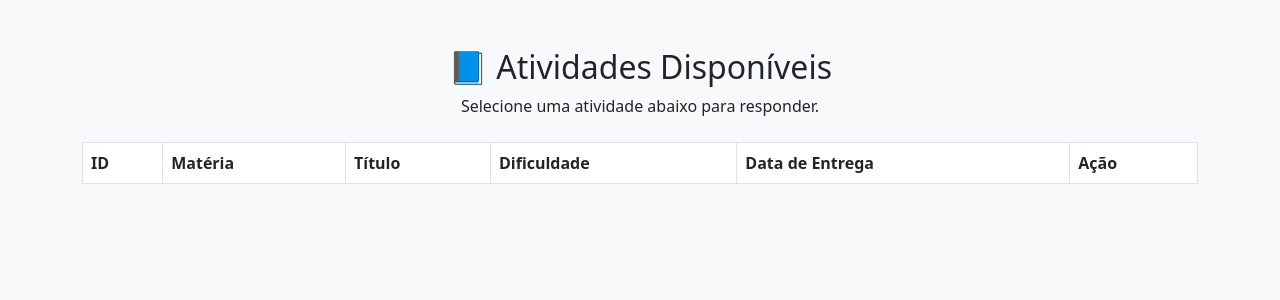
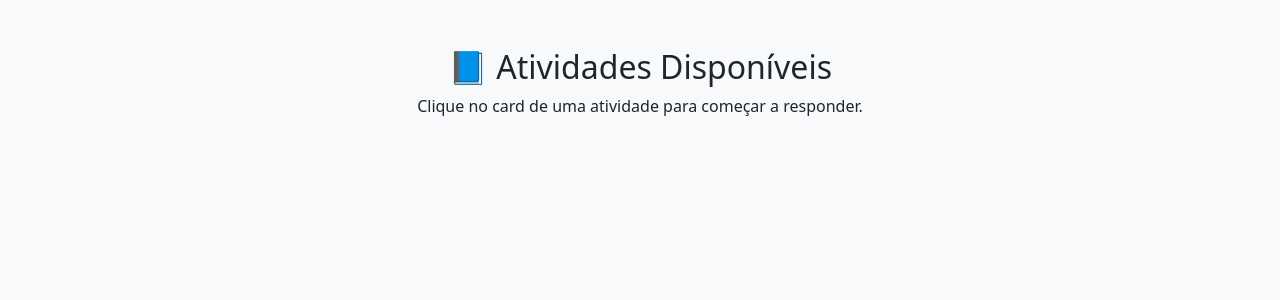
Before and after one commit to VictorLeonardo1346/tcc-projeto-smartlearn, a Flask app: page /aluno in a window 1280 px wide. Shown: the top 300 px of the page. Run offline with Flask 3, Linux system fonts and the light colour scheme; data comes from the database, SQL or seed files in the repository; both versions use the stored data as it was after the commit; lists and menus that the app fills with data are empty.

Commit message:
adicionei cards para os alunos escolherem as atividades e responde-las

```diff
--- a/static/aluno/listar.js
+++ b/static/aluno/listar.js
@@ -3,22 +3,27 @@ async function carregarQuestionarios() {
     const resp = await fetch("http://127.0.0.1:5001/api/questionarios");
     const questionarios = await resp.json();
 
-    const tbody = document.querySelector("#tabelaQuestionarios tbody");
-    tbody.innerHTML = "";
+    const container = document.getElementById("cardsQuestionarios");
+    container.innerHTML = "";
 
     questionarios.forEach(q => {
-      const tr = document.createElement("tr");
+      const card = document.createElement("div");
+      card.classList.add("questionario-card");
 
-      tr.innerHTML = `
-        <td>${q.id}</td>
-        <td>${q.materia}</td>
-        <td>${q.titulo}</td>
-        <td>${q.dificuldade}</td>
-        <td>${q.dataEntrega}</td>
-        <td><button class="btn btn-primary" onclick="responder(${q.id})">Responder</button></td>
+      card.innerHTML = `
+        <h5>${q.titulo}</h5>
+        <p><strong>Matéria:</strong> ${q.materia}</p>
+        <p><strong>Dificuldade:</strong> ${q.dificuldade}</p>
+        <p><strong>Entrega:</strong> ${q.dataEntrega}</p>
+        <button class="btn btn-primary btn-responder">Responder</button>
       `;
 
-      tbody.appendChild(tr);
+      // Redireciona ao clicar no card ou no botão
+      card.querySelector(".btn-responder").addEventListener("click", () => {
+        window.location.href = `http://127.0.0.1:5001/aluno/responder/${q.id}`;
+      });
+
+      container.appendChild(card);
     });
 
   } catch (err) {
@@ -27,8 +32,4 @@ async function carregarQuestionarios() {
   }
 }
 
-function responder(id) {
-  window.location.href = `http://127.0.0.1:5001/aluno/responder/${id}`;
-}
-
 carregarQuestionarios();
--- a/templates/aluno_listar.html
+++ b/templates/aluno_listar.html
@@ -4,26 +4,44 @@
     <meta charset="UTF-8">
     <title>Questionários Disponíveis</title>
     <link rel="stylesheet" href="https://cdn.jsdelivr.net/npm/bootstrap@5.3.0/dist/css/bootstrap.min.css">
+    <style>
+        body {
+            background-color: #f8f9fa;
+        }
+        .card-container {
+            display: flex;
+            flex-wrap: wrap;
+            justify-content: center;
+            gap: 20px;
+            margin-top: 30px;
+        }
+        .questionario-card {
+            width: 250px;
+            padding: 20px;
+            border-radius: 10px;
+            background-color: white;
+            box-shadow: 0 4px 8px rgba(0,0,0,0.1);
+            transition: transform 0.2s, box-shadow 0.2s;
+            cursor: pointer;
+            text-align: center;
+        }
+        .questionario-card:hover {
+            transform: translateY(-5px);
+            box-shadow: 0 8px 16px rgba(0,0,0,0.2);
+        }
+        .btn-responder {
+            margin-top: 10px;
+        }
+    </style>
 </head>
-<body class="bg-light">
+<body>
+<div class="container">
+    <h2 class="text-center mt-5">📘 Atividades Disponíveis</h2>
+    <p class="text-center">Clique no card de uma atividade para começar a responder.</p>
 
-<div class="container mt-5">
-    <h2 class="text-center mb3">📘 Atividades Disponíveis</h2>
-    <p class="text-center">Selecione uma atividade abaixo para responder.</p>
-
-    <table class="table table-bordered table-striped mt-4" id="tabelaQuestionarios">
-        <thead>
-            <tr>
-                <th>ID</th>
-                <th>Matéria</th>
-                <th>Título</th>
-                <th>Dificuldade</th>
-                <th>Data de Entrega</th>
-                <th>Ação</th>
-            </tr>
-        </thead>
-        <tbody></tbody>
-    </table>
+    <div class="card-container" id="cardsQuestionarios">
+        <!-- Cards serão inseridos aqui via JS -->
+    </div>
 </div>
 
 <script src="/static/aluno/listar.js"></script>
```
Also changed, not shown: app_flask.py (+7 -15 lines), frontend/paginas.py (+6 -16 lines), banco.db.
